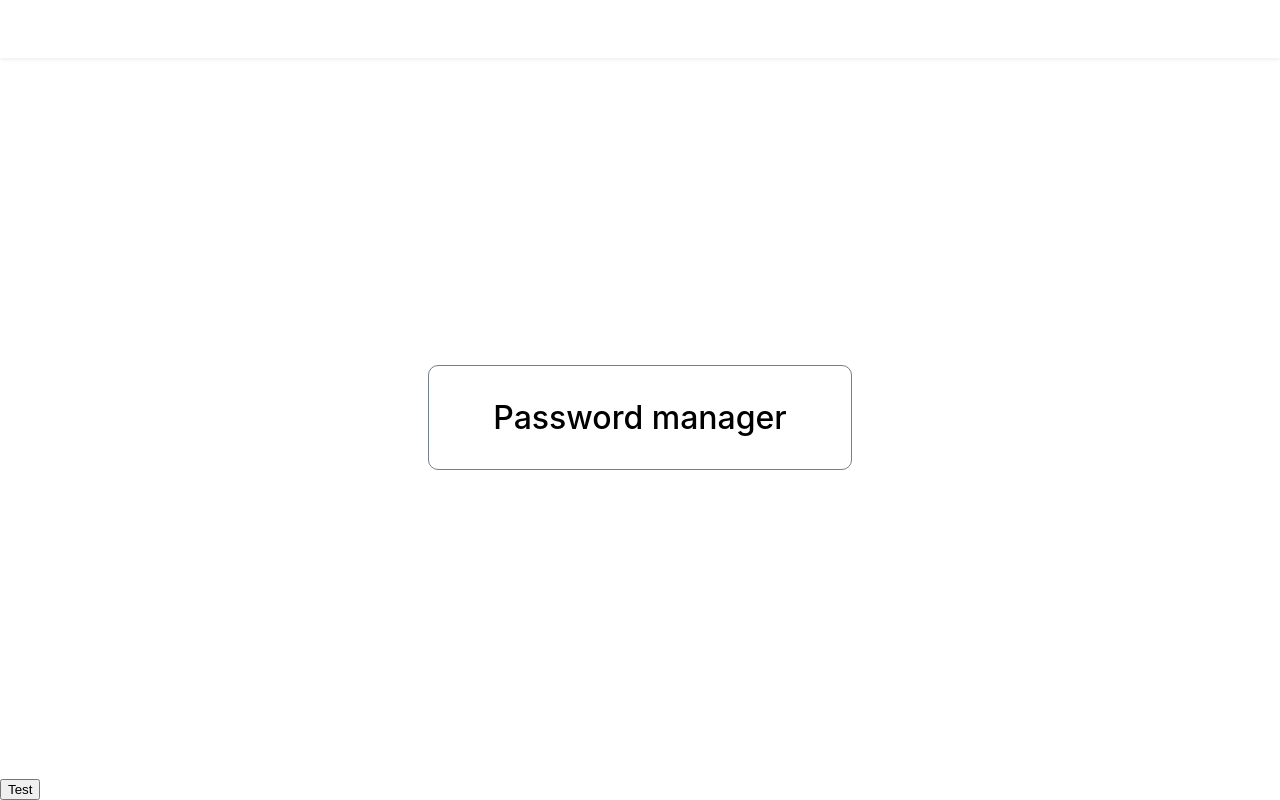
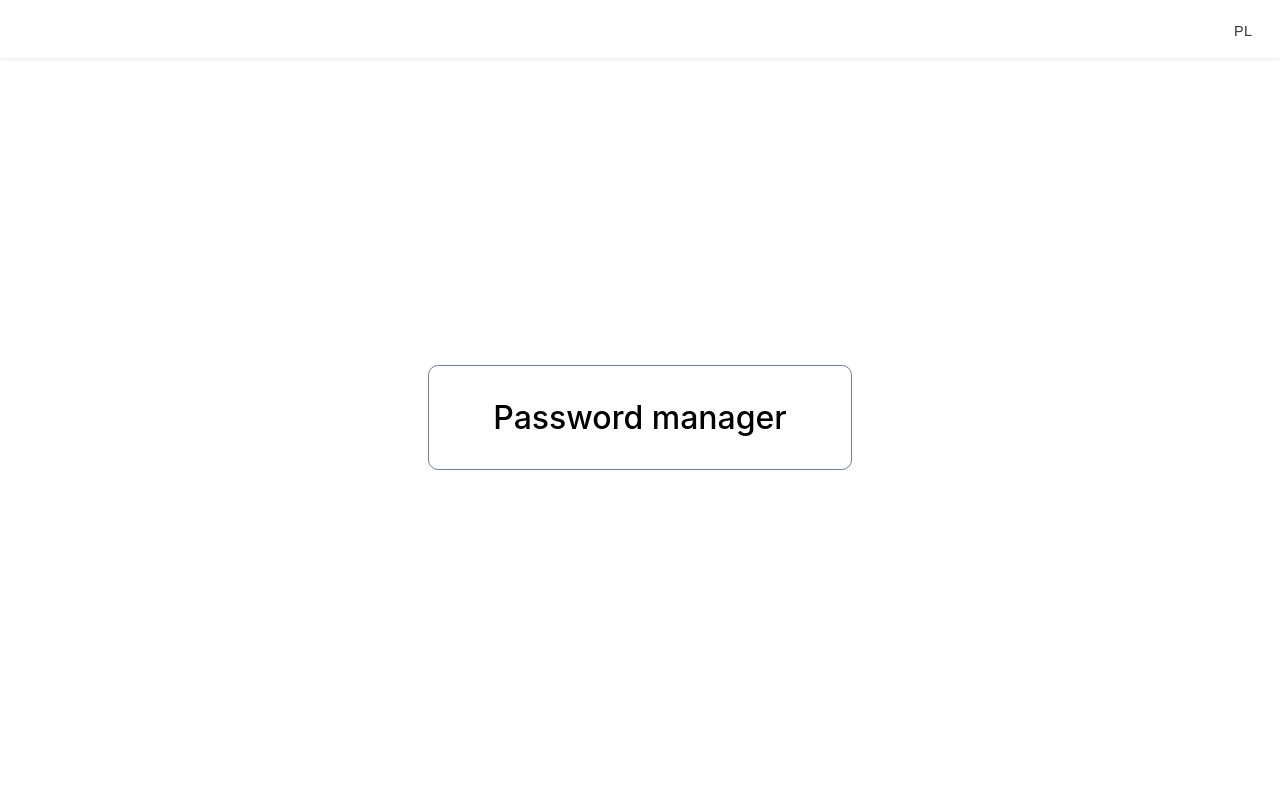
Before and after one commit to hishira/TypeScript, a React (Create React App) app in the folder PasswordMenager/frontend/: page / in a window 1280 px wide. Built offline with nearby package versions, Linux system fonts and the light colour scheme.

Commit message:
add langauge change button

```diff
--- /dev/null
+++ b/PasswordMenager/frontend/src/components/AppBar/LanguageChange/component.styled.ts
@@ -0,0 +1,4 @@
+import styled from "styled-components";
+
+export const LanguageChangeContainer = styled.div`
+`
--- /dev/null
+++ b/PasswordMenager/frontend/src/components/AppBar/LanguageChange/index.tsx
@@ -0,0 +1,29 @@
+import { useState } from "react";
+import Button from "../../Button";
+import { LanguageChangeContainer } from "./component.styled";
+import { Translation } from "react-i18next";
+import { i18n } from "i18next";
+enum Language {
+  en = "EN",
+  pl = "PL",
+}
+export const LanguageChange = () => {
+  const [currentLanguage, setCurrentLanguage] = useState<Language>(Language.pl);
+  const languageChange = (i18n: { i18n: i18n; lng: string }) => {
+    i18n.i18n.changeLanguage(currentLanguage.toLowerCase());
+    setCurrentLanguage(
+      currentLanguage === Language.en ? Language.pl : Language.en
+    );
+  };
+  return (
+    <Translation>
+      {(_, i18n) => (
+        <LanguageChangeContainer>
+          <Button outline="without" onClick={() => languageChange(i18n)}>
+            {currentLanguage}
+          </Button>
+        </LanguageChangeContainer>
+      )}
+    </Translation>
+  );
+};
--- a/PasswordMenager/frontend/src/components/AppBar/component.styled.ts
+++ b/PasswordMenager/frontend/src/components/AppBar/component.styled.ts
@@ -16,6 +16,9 @@ export const LeftSide = styled.div`
 export const RigthSide = styled.div`
   min-height: 2rem;
   padding: 0.5rem;
+  display: flex;
+  align-items: flex-start;
+  gap: .5rem;
   height: 3rem;
   min-height: 3rem;
   max-height : 3rem;
--- a/PasswordMenager/frontend/src/components/AppBar/index.tsx
+++ b/PasswordMenager/frontend/src/components/AppBar/index.tsx
@@ -3,6 +3,7 @@ import { IGeneral } from "../../models/General";
 import PassBar from "../PassBarr";
 import AccountContainer from "./AccountContainer/index";
 import { Bar, LeftSide, RigthSide } from "./component.styled";
+import { LanguageChange } from "./LanguageChange";
 
 type AppBarProps = {
   store?: IGeneral;
@@ -19,6 +20,7 @@ const AppBar = ({ store }: AppBarProps): JSX.Element => {
     <Bar>
       <AppBarLeftSide userActive={store?.UserActivity} />
       <RigthSide>
+        <LanguageChange />
         <AccountContainer />
       </RigthSide>
     </Bar>
--- a/PasswordMenager/frontend/src/index.tsx
+++ b/PasswordMenager/frontend/src/index.tsx
@@ -25,7 +25,6 @@ i18n.use(initReactI18next).init({
 ReactDOM.render(
   <React.StrictMode>
     <App />
-    <button onClick={()=>i18n.changeLanguage('pl')}>Test</button>
   </React.StrictMode>,
   document.getElementById("root")
 );
```
